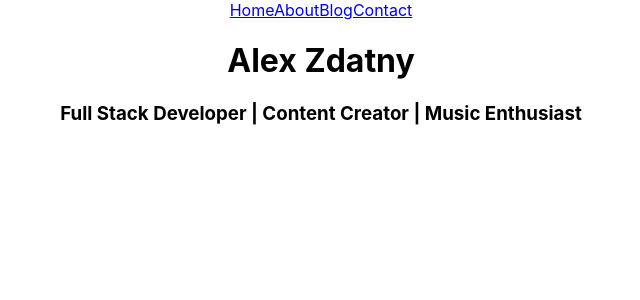
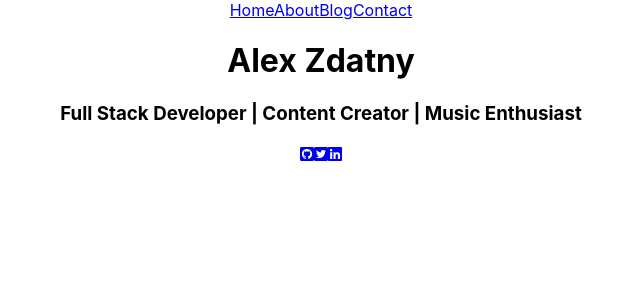
Before and after one commit to alcasinoroyale/alexzdatny-portfolio, a React (Create React App) app: page / in a window 1280 px wide. Shown: the top 300 px of the page, without its empty margins (319-959 px from the left). Built offline with nearby package versions, Linux system fonts and the light colour scheme.

Commit message:
Add social media icons to profile container

```diff
--- a/package.json
+++ b/package.json
@@ -4,6 +4,7 @@
   "private": true,
   "dependencies": {
     "@fortawesome/fontawesome-svg-core": "^1.2.22",
+    "@fortawesome/free-brands-svg-icons": "^5.10.2",
     "@fortawesome/free-solid-svg-icons": "^5.10.2",
     "@fortawesome/react-fontawesome": "^0.1.4",
     "react": "^16.9.0",
--- a/src/containers/ProfileContainer.js
+++ b/src/containers/ProfileContainer.js
@@ -1,4 +1,6 @@
-import React, { Component } from 'react';
+import React from 'react';
+import { FontAwesomeIcon } from '@fortawesome/react-fontawesome';
+import { faGithubSquare, faTwitterSquare, faLinkedin } from '@fortawesome/free-brands-svg-icons';
 
 const ProfileContainer = () => {
   return (
@@ -6,6 +8,9 @@ const ProfileContainer = () => {
       <h1>Alex Zdatny</h1>
       <h3>Full Stack Developer | Content Creator | Music Enthusiast </h3>
         <div className="social-media-icons">
+          <a href="https://github.com/alcasinoroyale" className="github-icon" target="_blank" rel="noopener noreferrer"><FontAwesomeIcon className="git" icon={faGithubSquare}/></a>
+          <a href="https://twitter.com/azdatny" className="twitter-icon" target="_blank" rel="noopener noreferrer"><FontAwesomeIcon className="twitter" icon={faTwitterSquare}/></a>
+          <a href="https://www.linkedin.com/in/alex-zdatny" className="linkedin-icon" target="_blank" rel="noopener noreferrer"><FontAwesomeIcon className="linkedin" icon={faLinkedin}/></a>
         </div>
     </div>
   )
```
Also changed, not shown: 1 other file (tests, documents, lock files or other folders).
